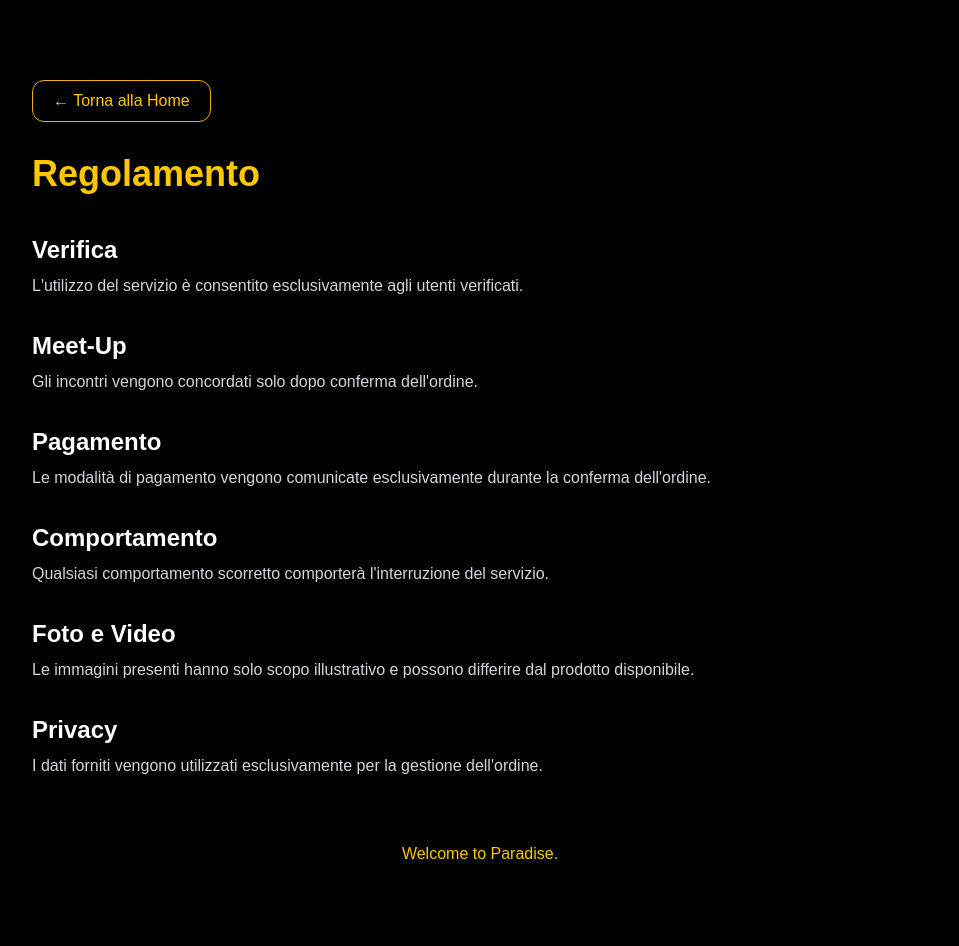
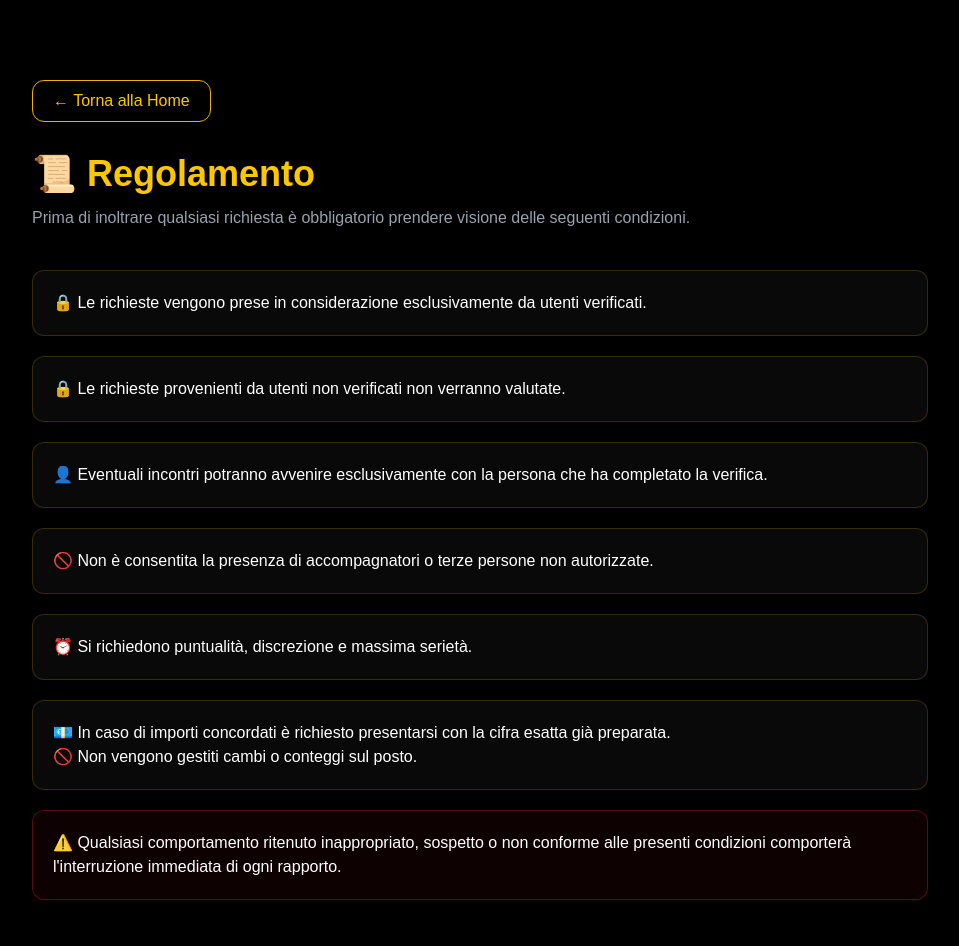
Before and after one commit to Islandpremier/Island_Premier_Mini-app, a Next.js app: page /regolamento in a window 1280 px wide. Shown: the top 946 px of the page, without its empty margins (160-1119 px from the left). Built offline with nearby package versions, Linux system fonts and the light colour scheme.

Commit message:
Aggiornato regolamento

```diff
--- a/app/regolamento/page.tsx
+++ b/app/regolamento/page.tsx
@@ -12,58 +12,58 @@ export default function RegolamentoPage() {
           ← Torna alla Home
         </Link>
 
-        <h1 className="text-4xl font-bold text-yellow-400 mb-10">
-          Regolamento
+        <h1 className="text-4xl font-bold text-yellow-400 mb-3">
+          📜 Regolamento
         </h1>
 
-        <div className="space-y-8">
+        <p className="text-gray-400 mb-10">
+          Prima di inoltrare qualsiasi richiesta è obbligatorio prendere visione
+          delle seguenti condizioni.
+        </p>
 
-          <section>
-            <h2 className="text-2xl font-semibold mb-2">Verifica</h2>
-            <p className="text-gray-300">
-              L'utilizzo del servizio è consentito esclusivamente agli utenti verificati.
-            </p>
-          </section>
+        <div className="space-y-5">
 
-          <section>
-            <h2 className="text-2xl font-semibold mb-2">Meet-Up</h2>
-            <p className="text-gray-300">
-              Gli incontri vengono concordati solo dopo conferma dell'ordine.
-            </p>
-          </section>
+          <div className="rounded-xl border border-yellow-500/20 bg-zinc-900/40 p-5">
+            🔒 Le richieste vengono prese in considerazione esclusivamente da utenti verificati.
+          </div>
 
-          <section>
-            <h2 className="text-2xl font-semibold mb-2">Pagamento</h2>
-            <p className="text-gray-300">
-              Le modalità di pagamento vengono comunicate esclusivamente durante la conferma dell'ordine.
-            </p>
-          </section>
+          <div className="rounded-xl border border-yellow-500/20 bg-zinc-900/40 p-5">
+            🔒 Le richieste provenienti da utenti non verificati non verranno valutate.
+          </div>
 
-          <section>
-            <h2 className="text-2xl font-semibold mb-2">Comportamento</h2>
-            <p className="text-gray-300">
-              Qualsiasi comportamento scorretto comporterà l'interruzione del servizio.
-            </p>
-          </section>
+          <div className="rounded-xl border border-yellow-500/20 bg-zinc-900/40 p-5">
+            👤 Eventuali incontri potranno avvenire esclusivamente con la persona che ha completato la verifica.
+          </div>
 
-          <section>
-            <h2 className="text-2xl font-semibold mb-2">Foto e Video</h2>
-            <p className="text-gray-300">
-              Le immagini presenti hanno solo scopo illustrativo e possono differire dal prodotto disponibile.
-            </p>
-          </section>
+          <div className="rounded-xl border border-yellow-500/20 bg-zinc-900/40 p-5">
+            🚫 Non è consentita la presenza di accompagnatori o terze persone non autorizzate.
+          </div>
 
-          <section>
-            <h2 className="text-2xl font-semibold mb-2">Privacy</h2>
-            <p className="text-gray-300">
-              I dati forniti vengono utilizzati esclusivamente per la gestione dell'ordine.
-            </p>
-          </section>
+          <div className="rounded-xl border border-yellow-500/20 bg-zinc-900/40 p-5">
+            ⏰ Si richiedono puntualità, discrezione e massima serietà.
+          </div>
+
+          <div className="rounded-xl border border-yellow-500/20 bg-zinc-900/40 p-5">
+            💶 In caso di importi concordati è richiesto presentarsi con la cifra esatta già preparata.
+            <br />
+            🚫 Non vengono gestiti cambi o conteggi sul posto.
+          </div>
+
+          <div className="rounded-xl border border-red-500/30 bg-red-950/20 p-5">
+            ⚠️ Qualsiasi comportamento ritenuto inappropriato, sospetto o non conforme alle presenti condizioni comporterà l'interruzione immediata di ogni rapporto.
+          </div>
 
         </div>
 
-        <div className="mt-16 text-center text-yellow-400">
-          Welcome to Paradise.
+        <div className="mt-12 rounded-2xl border border-yellow-500/30 bg-yellow-500/10 p-6 text-center">
+          <p className="text-lg font-semibold text-yellow-400">
+            🤝 Il rispetto delle regole garantisce un servizio più sicuro,
+            rapido e organizzato per tutti.
+          </p>
+
+          <p className="mt-6 text-xl font-bold tracking-widest text-white">
+            🏝️ ISLAND PREMIER
+          </p>
         </div>
 
       </div>
```
